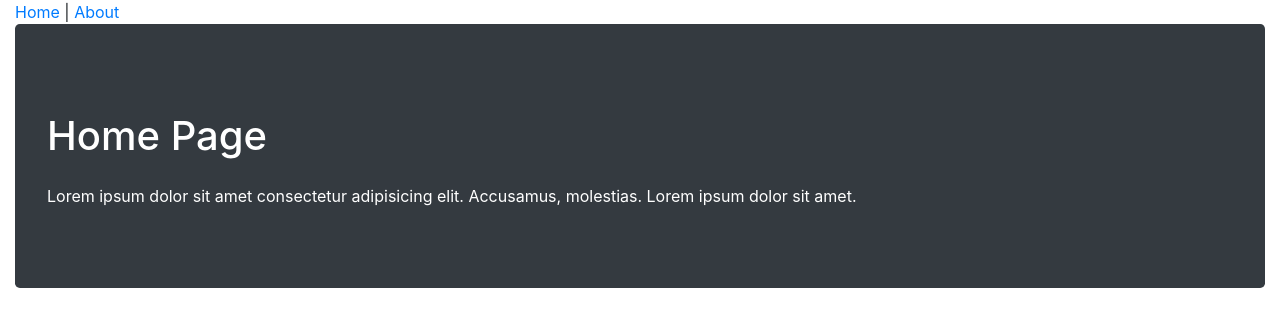
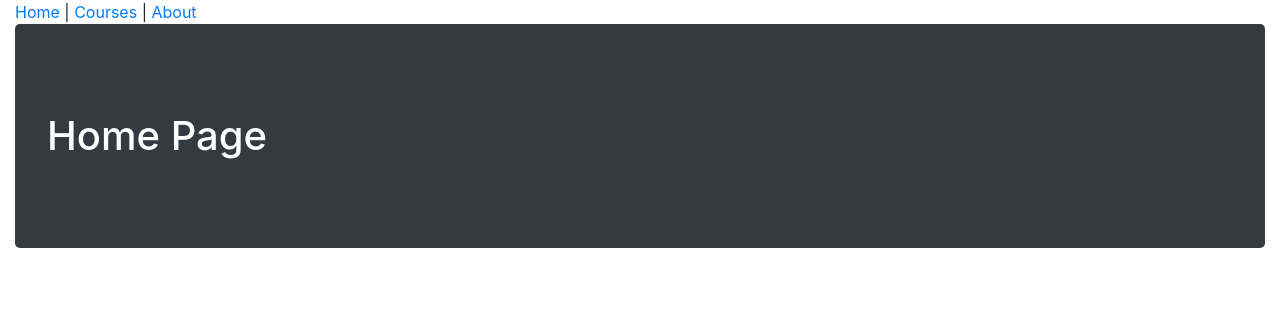
Before and after one commit to TAYBI/my-react-training, a React (Create React App) app: page / in a window 1280 px wide. Shown: the top 326 px of the page. Built offline with nearby package versions, Linux system fonts and the light colour scheme; no server answers.

Commit message:
turn Courses page to function component

```diff
--- a/src/components/AboutPage.js
+++ b/src/components/AboutPage.js
@@ -6,10 +6,6 @@ export default class AboutPage extends Component {
       <>
         <div className="jumbotron bg-dark text-white">
           <h1 className="my-4">About Page</h1>
-          <p>
-            Lorem ipsum dolor sit amet consectetur adipisicing elit. Accusamus,
-            molestias. Lorem ipsum dolor sit amet.
-          </p>
         </div>
       </>
     );
--- a/src/components/App.js
+++ b/src/components/App.js
@@ -2,10 +2,12 @@ import React from "react";
 import AboutPage from "./AboutPage";
 import HomePage from "./HomePage";
 import Nav from "./common/Nav";
+import CoursesPage from "./CousesPage";
 
 const App = () => {
   function getPage() {
     const route = window.location.pathname;
+    if (route === "/courses") return <CoursesPage />;
     if (route === "/about") return <AboutPage />;
     return <HomePage />;
   }
--- /dev/null
+++ b/src/components/CousesPage.js
@@ -0,0 +1,36 @@
+import React, { useState, useEffect } from "react";
+import { getCourses } from "../api/courseApi";
+
+export default function CoursesPage() {
+  const [courses, setCourses] = useState([]);
+
+  useEffect(() => {
+    getCourses().then((_courses) => setCourses(_courses));
+  }, []);
+
+  return (
+    <>
+      <h1 className="my-4">Courses Page</h1>
+      <table className="table table-dark">
+        <thead>
+          <tr>
+            <th>Title</th>
+            <th>Author ID</th>
+            <th>Category</th>
+          </tr>
+        </thead>
+        <tbody>
+          {courses.map((course) => {
+            return (
+              <tr key={course.id}>
+                <td>{course.title}</td>
+                <td>{course.authorId}</td>
+                <td>{course.category}</td>
+              </tr>
+            );
+          })}
+        </tbody>
+      </table>
+    </>
+  );
+}
--- a/src/components/HomePage.js
+++ b/src/components/HomePage.js
@@ -4,10 +4,6 @@ const HomePage = () => {
   return (
     <div className="jumbotron bg-dark text-white">
       <h1 className="my-4">Home Page</h1>
-      <p>
-        Lorem ipsum dolor sit amet consectetur adipisicing elit. Accusamus,
-        molestias. Lorem ipsum dolor sit amet.
-      </p>
     </div>
   );
 };
--- a/src/components/common/Nav.js
+++ b/src/components/common/Nav.js
@@ -3,7 +3,8 @@ import React from "react";
 const Nav = () => {
   return (
     <nav>
-      <a href="/">Home</a> | <a href="/about">About</a>
+      <a href="/">Home</a> | <a href="/courses">Courses</a> |{" "}
+      <a href="/about">About</a>
     </nav>
   );
 };
```
